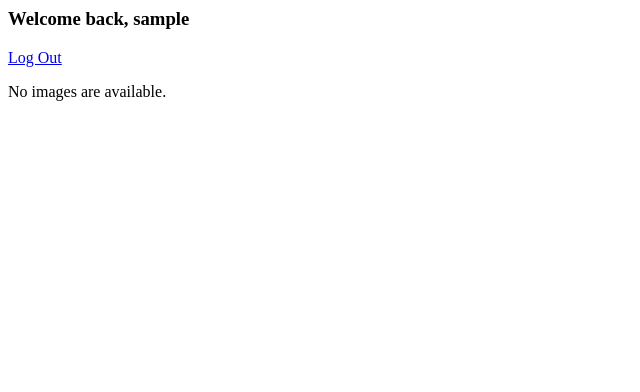
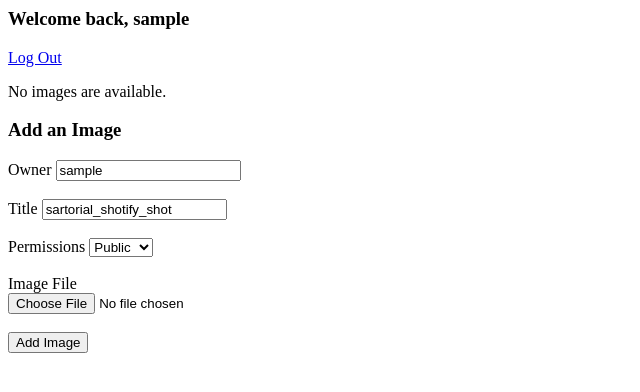
Before and after one commit to moeamadou753/shopify-fall-2021, a Django app: page / in a window 1280 px wide. Shown: the top 392 px of the page, without its empty margins (0-640 px from the left). Run offline with Django 3.2, Linux system fonts and the light colour scheme; the visitor is signed in with stand-in values (Sample User, id 1); data that the repository does not hold is empty.

Commit message:
complete image uploading functionality and run db migration

```diff
--- /dev/null
+++ b/shotify/imgrepo/forms.py
@@ -0,0 +1,7 @@
+from django.forms import ModelForm
+from .models import Image
+
+class UploadImageForm(ModelForm):
+    class Meta:
+        model = Image
+        fields = ['image_owner', 'image_slug', 'image_permissions', 'image_src']
--- a/shotify/imgrepo/models.py
+++ b/shotify/imgrepo/models.py
@@ -1,20 +1,19 @@
 from django.db import models
 
 class ImageManager(models.Manager):
-    def create_image(self, owner, title, slug, permissions, src, pub_date):
-        image = self.create(owner=owner, title=title, slug=slug, permissions=permissions, src=src, pub_date=pub_date)
+    def create_image(self, owner, slug, permissions, src, pub_date):
+        image = self.create(owner=owner, slug=slug, permissions=permissions, src=src, pub_date=pub_date)
         # do something with the image
         return image
 
 class Image(models.Model):
     image_owner = models.CharField(max_length=30)
-    image_title = models.CharField(max_length=50)
     image_slug = models.SlugField(max_length=200)
     image_permissions = models.CharField(max_length=1, choices=[('+', 'PUBLIC'), ('-', 'PRIVATE')], default='+')
-    image_src = models.FileField(upload_to='images/')
+    image_src = models.ImageField(upload_to='images/')
     pub_date = models.DateTimeField('date published', auto_now_add=True)
 
     objects = ImageManager()
 
     def __str__(self):
-        return f"{self.image_title} by {self.image_owner} on {self.pub_date}"
+        return f"{self.image_slug} by {self.image_owner} on {self.pub_date}"
--- a/shotify/imgrepo/templates/imgrepo/index.html
+++ b/shotify/imgrepo/templates/imgrepo/index.html
@@ -11,8 +11,35 @@
     {% else %}
         <p>No images are available.</p>
     {% endif %}
-{% else %}
-    <p>You are not logged in. </p> <br/>
-    <a href="{% url 'login' %}">Log In</a>
 
+    <h3>Add an Image</h3>
+    <form enctype="multipart/form-data" action="{% url 'index' %}" method="post">
+        {% csrf_token %}
+
+        <label for="image_owner">Owner</label>
+        <input type="text" name="image_owner" value="{{ user.username }}" readonly>
+        <br>
+        <br>
+
+        <label for="image_slug">Title</label>
+        <input type="text" name="image_slug" id="image_slug" value="sartorial_shotify_shot">
+        <br>
+        <br>
+
+        <label for="image_permissions">Permissions</label>
+        <select id ="image_permissions" name="image_permissions">
+            <option value="+">Public</option>
+            <option value="-">Private</option>
+        </select>
+        <br>
+        <br>
+
+        <label for="image_src">Image File</label>
+        <br>
+        <input type="file" id="image_src" name="image_src" accept="image/*">
+        <br>
+        <br>
+
+        <input type="submit" value="Add Image">
+    </form>
 {% endif %}
--- /dev/null
+++ b/shotify/imgrepo/util.py
@@ -0,0 +1 @@
+def handle_uploaded_image(f):
--- a/shotify/imgrepo/views.py
+++ b/shotify/imgrepo/views.py
@@ -6,12 +6,27 @@ from django.contrib.auth.decorators import login_required
 from django.contrib import messages
 
 from .models import Image, ImageManager
+from .forms import UploadImageForm
+
 from django.shortcuts import redirect
 
+@login_required(login_url="/accounts/login/")
 def index(request):
     img_list = Image.objects.order_by('-pub_date')
     template = loader.get_template('imgrepo/index.html')
-    context = {'img_list': img_list}
+
+
+    if request.method == 'POST':
+        form = UploadImageForm(request.POST, request.FILES)
+        if form.is_valid():
+            form.save()
+            print("saved")
+            return redirect('index')
+    else:
+        form = UploadImageForm()
+
+    context = {'img_list': img_list, 'form': form}
+
     return HttpResponse(template.render(context,request))
 
 def register(request):
```
Also changed, not shown: shotify/images/sweating_towel_guy.png (added), shotify/imgrepo/migrations/0002_auto_20210509_2317.py (added), 8 other files.
